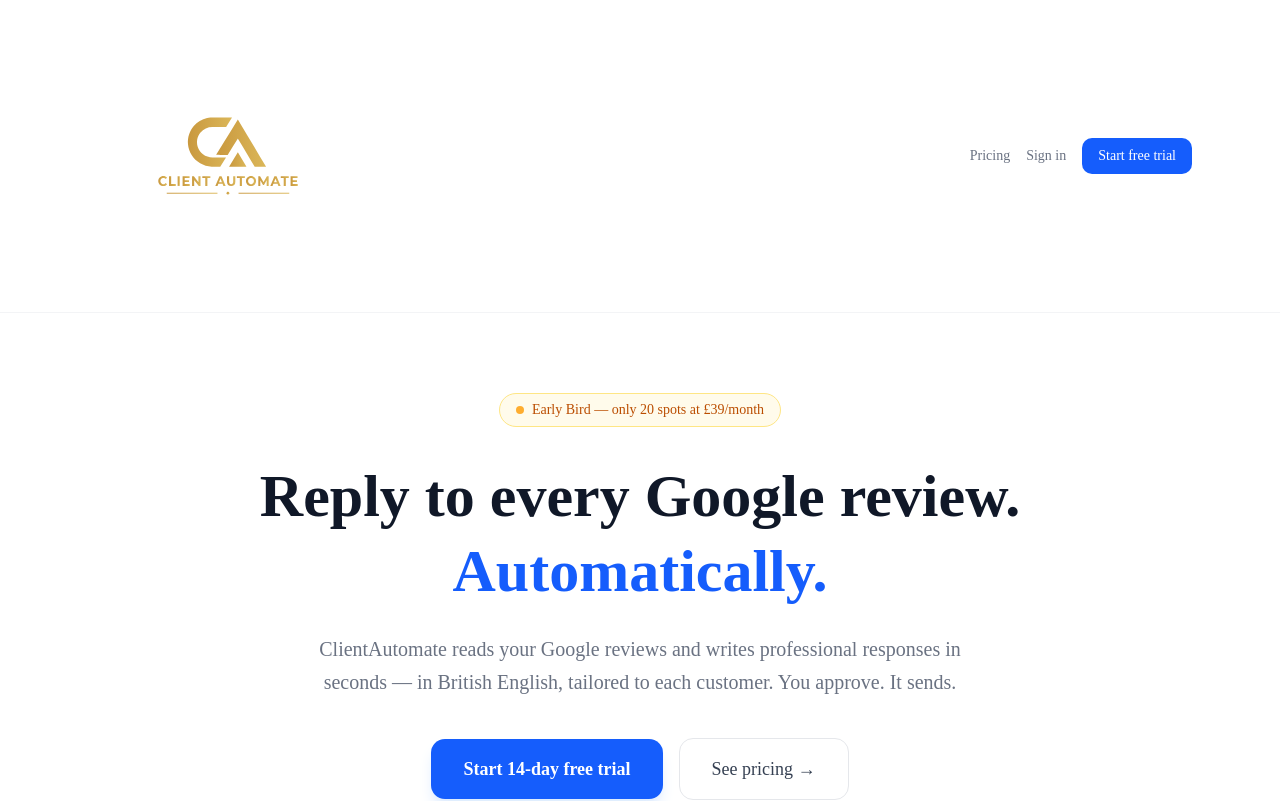
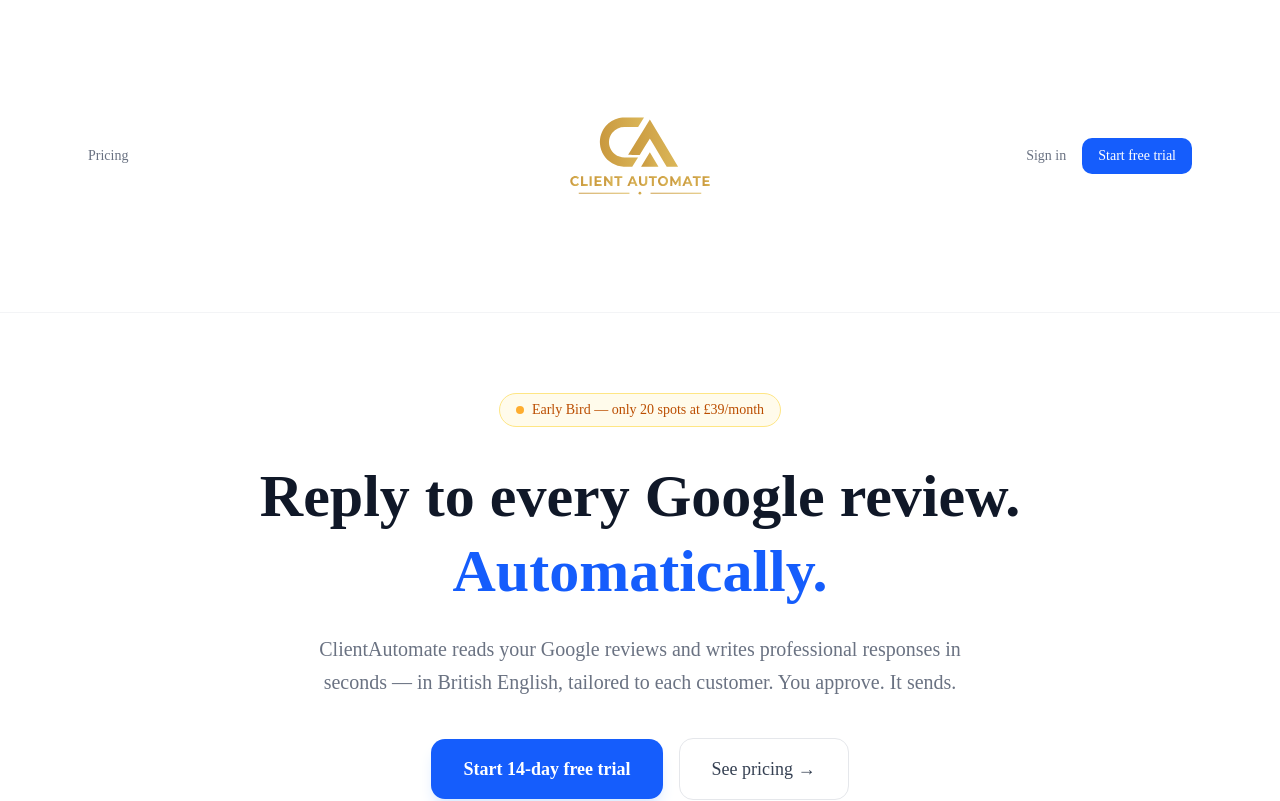
Before and after one commit to clientautomate/clientautomate, a Next.js app: page / in a window 1280 px wide. Shown: the top 801 px of the page. Built offline with nearby package versions, Linux system fonts and the light colour scheme.

Commit message:
Nav: center logo with menu items on each side

```diff
--- a/src/app/page.tsx
+++ b/src/app/page.tsx
@@ -7,14 +7,18 @@
 
       {/* NAV */}
       <nav className="sticky top-0 z-50 bg-white/90 backdrop-blur border-b border-gray-100">
-        <div className="max-w-6xl mx-auto px-6 py-4 flex items-center justify-between">
-          <a href="/">
-            <Image src="/logo.svg" alt="ClientAutomate" width={280} height={63} priority />
-          </a>
-          <div className="flex items-center gap-4">
-            <Link href="/pricing" className="text-sm text-gray-500 hover:text-gray-900 hidden sm:block">
+        <div className="max-w-6xl mx-auto px-6 py-4 grid grid-cols-3 items-center">
+          <div className="flex items-center gap-6">
+            <Link href="/pricing" className="text-sm text-gray-500 hover:text-gray-900">
               Pricing
             </Link>
+          </div>
+          <div className="flex justify-center">
+            <a href="/">
+              <Image src="/logo.svg" alt="ClientAutomate" width={280} height={63} priority />
+            </a>
+          </div>
+          <div className="flex items-center gap-4 justify-end">
             <Link href="/login" className="text-sm text-gray-500 hover:text-gray-900">
               Sign in
             </Link>
```
